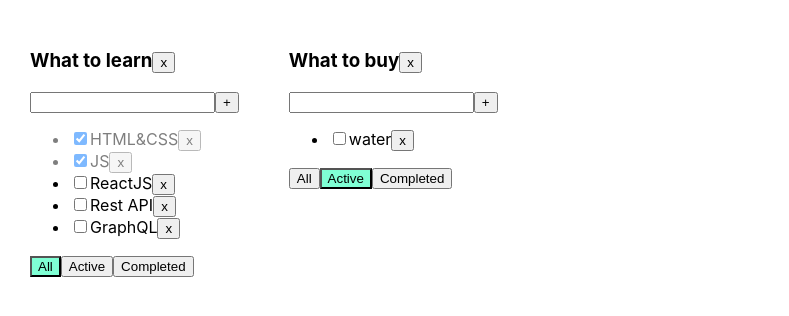
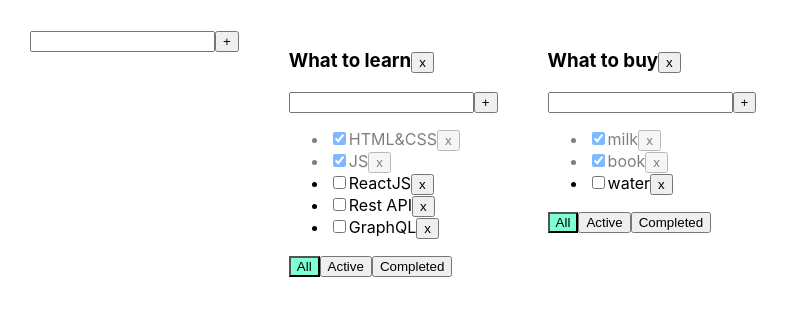
Before and after one commit to mskuratova/todolist-ts-09, a React (Create React App) app: page / in a window 1280 px wide. Shown: the top 316 px of the page, without its empty margins (0-789 px from the left). Built offline with nearby package versions, Linux system fonts and the light colour scheme.

Commit message:
6 урок

```diff
--- /dev/null
+++ b/src/AddItemForm.tsx
@@ -0,0 +1,39 @@
+import React, {ChangeEvent, KeyboardEvent, useState} from "react";
+
+type AddItemFormType = {
+    addItem: (newTitle: string) => void
+}
+
+export function AddItemForm(props: AddItemFormType) {
+    const [newTaskTitle, setNewTaskTitle] = useState("")
+    const [error, setError] = useState<string | null>(null)
+    const onNewTitleChangeHandler = (e: ChangeEvent<HTMLInputElement>) => {
+        setNewTaskTitle(e.currentTarget.value)
+        // setNewTaskTitle("")
+    }
+    const addTask = () => {
+        if (newTaskTitle.trim() !== "") {
+            props.addItem(newTaskTitle.trim() )
+            // setNewTaskTitle("")
+        }
+        else
+        setError("Field is required")
+    }
+    const onKeyPressHandler = (e: KeyboardEvent<HTMLInputElement>) => {
+        setError("")
+    }
+
+    return <div>
+        <input value={newTaskTitle}
+               onChange={onNewTitleChangeHandler}
+               className={error ? "error" : ""}
+               onKeyPress={onKeyPressHandler}
+            // {(e) => {
+            // if (e.charCode ===13) {props.addTask(newTaskTitle)
+            //     setNewTaskTitle("")}
+            // }}
+        />
+        <button onClick={addTask}>+</button>
+        {error && <div className="error-message">{error}</div>}
+    </div>
+}
--- a/src/App.tsx
+++ b/src/App.tsx
@@ -2,6 +2,7 @@ import React, {useState} from 'react';
 import './App.css';
 import {TaskType, Todolist} from './Todolist';
 import {v1} from "uuid";
+import {AddItemForm} from "./AddItemForm";
 
 export type FilterValuesType = "all" | "active" | "completed";
 type TodolistType = {
@@ -9,15 +10,18 @@ type TodolistType = {
     title: string
     filter: FilterValuesType
 }
+type TaskStateType ={
+    [key: string]: Array<TaskType>
+}
 
 function App() {
     const todolistId1 = v1()
     const todolistId2 = v1()
     let [todolists, setTodolist] = useState< Array<TodolistType>> ( [
         {id: todolistId1, title: "What to learn", filter: "all"},
-        {id: todolistId2, title: "What to buy", filter: "active"},
+        {id: todolistId2, title: "What to buy", filter: "all"},
     ])
-    let [tasks, setTasks] =useState({
+    let [tasks, setTasks] =useState<TaskStateType>({
         [todolistId1]:[{id: v1(), title: "HTML&CSS", isDone: true},
             {id: v1(), title: "JS", isDone: true},
             {id: v1(), title: "ReactJS", isDone: false},
@@ -65,9 +69,19 @@ function App() {
         }
 
     }
+    function addTodolist(title:string)  {
+        let todolist: TodolistType = {
+            id: v1(),
+            filter: "all",
+            title: title
+        };
+        setTodolist([todolist, ...todolists]);
+        setTasks({...tasks, [todolist.id]: []})
+    }
 
     return (
         <div className="App">
+            <AddItemForm addItem={addTodolist} />
             {todolists.map((tl) => {
                 let tasksForTodolist = tasks[tl.id];
                 if (tl.filter === "active") {
--- /dev/null
+++ b/src/EditableSpan.tsx
@@ -0,0 +1,19 @@
+import React, {ChangeEvent, useState} from "react";
+
+type EditableSpanPropsType = {
+    title: string
+}
+
+export function EditableSpan(props: EditableSpanPropsType) {
+    let [editMode, setEditMode] = useState(false);
+    let [title, setTitle] = useState("");
+    const activateEditMode = () =>{
+        setEditMode(true);
+        setTitle(props.title)
+    }
+    const activateViewMode = () => setEditMode(false)
+    const onChangeTitleHandler = (e:ChangeEvent<HTMLInputElement>) => setTitle(e.currentTarget.value)
+    return editMode
+        ? <input value={title} onChange={onChangeTitleHandler} onBlur={activateViewMode} autoFocus/>
+        : <span onDoubleClick={activateEditMode}>{props.title}</span>
+}
--- a/src/Todolist.tsx
+++ b/src/Todolist.tsx
@@ -1,5 +1,7 @@
-import React, {ChangeEvent, KeyboardEvent, useState} from 'react';
+import React, {ChangeEvent} from 'react';
 import {FilterValuesType} from './App';
+import {AddItemForm} from "./AddItemForm";
+import {EditableSpan} from "./EditableSpan";
 
 export type TaskType = {
     id: string
@@ -20,25 +22,7 @@ type PropsType = {
 }
 
 export function Todolist(props: PropsType) {
-    const [newTaskTitle, setNewTaskTitle] = useState("")
-    const [error, setError] = useState<string | null>(null)
 
-    const onNewTitleChangeHandler = (e: ChangeEvent<HTMLInputElement>) => {
-        setNewTaskTitle(e.currentTarget.value)
-        setNewTaskTitle("")
-    }
-
-    const addTask = () => {
-        if (newTaskTitle.trim() === "") {
-            setError("Field is required")
-            return
-        }
-        props.addTask(newTaskTitle.trim(), props.id)
-        setNewTaskTitle("")
-    }
-    const onKeyPressHandler = (e: KeyboardEvent<HTMLInputElement>) => {
-        setError("")
-    }
     const onAllClickHandler = () => {
         props.changeFilter("all", props.id)
     }
@@ -51,26 +35,20 @@ export function Todolist(props: PropsType) {
     const removeTodolist = () => {
         props.removeTodolist(props.id)
     }
+    const addTask = (title: string) => {
+        props.addTask(title, props.id)
+    }
 
     return <div>
-        <h3>{props.title}<button onClick={removeTodolist}>x</button></h3>
-
-        <div>
-            <input value={newTaskTitle}
-                   onChange={onNewTitleChangeHandler}
-                   className={error ? "error" : ""}
-                   onKeyPress={onKeyPressHandler}
-                // {(e) => {
-                // if (e.charCode ===13) {props.addTask(newTaskTitle)
-                //     setNewTaskTitle("")}
-                // }}
-            />
-            <button onClick={addTask}>+</button>
-            {error && <div className="error-message">{error}</div>}
-        </div>
+        <h3>{props.title}
+            <button onClick={removeTodolist}>x</button>
+        </h3>
+        <AddItemForm addItem={addTask}/>
         <ul>
-            {
-                props.tasks.map(t => {
+            {props.tasks.map(t => {
+                const onClickHandler = () => {
+                    props.removeTask(t.id, props.id)
+                }
                 const onChangeHandler = (e: ChangeEvent<HTMLInputElement>) => {
                     props.changeTaskStatus(t.id, e.currentTarget.checked, props.id)
                 }
@@ -78,19 +56,19 @@ export function Todolist(props: PropsType) {
                     <input type="checkbox"
                            onChange={onChangeHandler}
                            checked={t.isDone}/>
-                        <span>{t.title}</span>
-                        <button onClick={() => {
-                            props.removeTask(t.id, props.id)
-                        }}>x
-                        </button>
+                    <EditableSpan title={t.title} />
+                    <button onClick={onClickHandler}>x</button>
                 </li>
             })
             }
         </ul>
         <div>
-            <button className= {props.filter ==="all" ? "active-filter" : ""} onClick={onAllClickHandler}>All</button>
-            <button className= {props.filter ==="active" ? "active-filter" : ""}onClick={onActiveClickHandler}>Active</button>
-            <button className= {props.filter ==="completed" ? "active-filter" : ""}onClick={onCompletedClickHandler}>Completed</button>
+            <button className={props.filter === "all" ? "active-filter" : ""} onClick={onAllClickHandler}>All</button>
+            <button className={props.filter === "active" ? "active-filter" : ""} onClick={onActiveClickHandler}>Active
+            </button>
+            <button className={props.filter === "completed" ? "active-filter" : ""}
+                    onClick={onCompletedClickHandler}>Completed
+            </button>
         </div>
     </div>
 }
```
Lines whose indentation alone changed are shown as unchanged.
